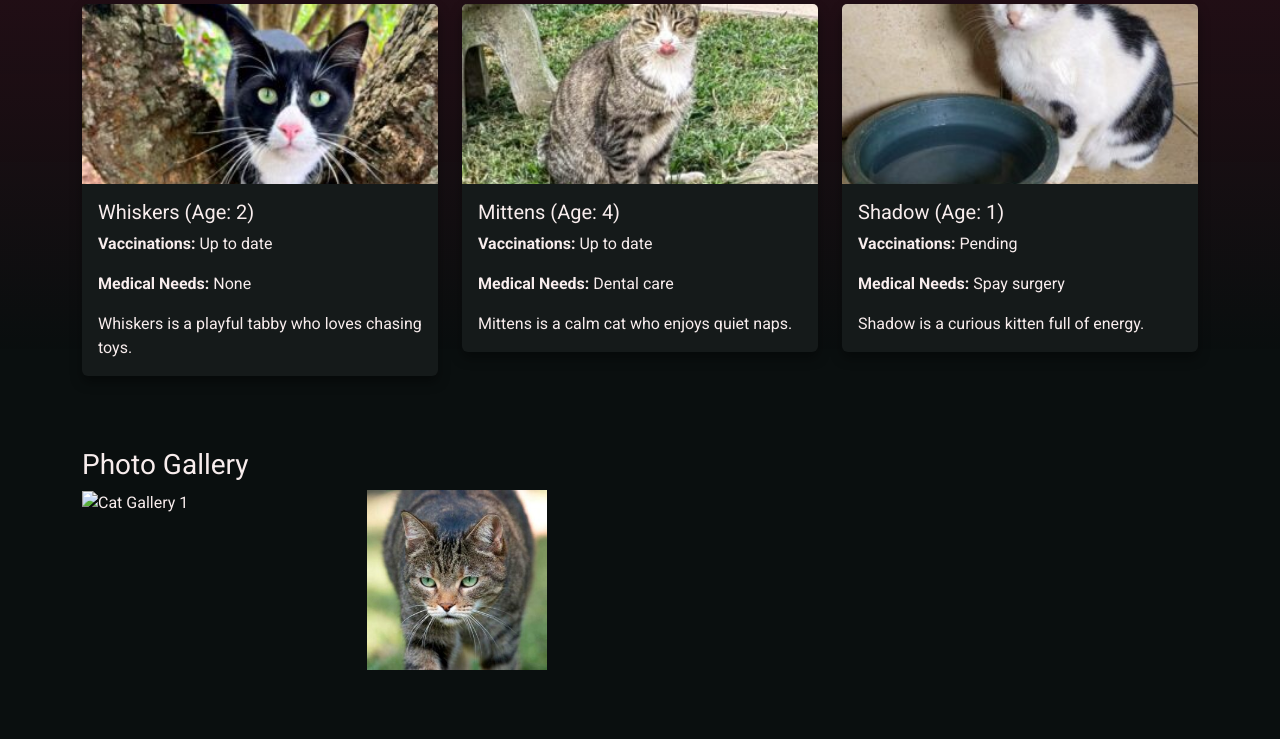
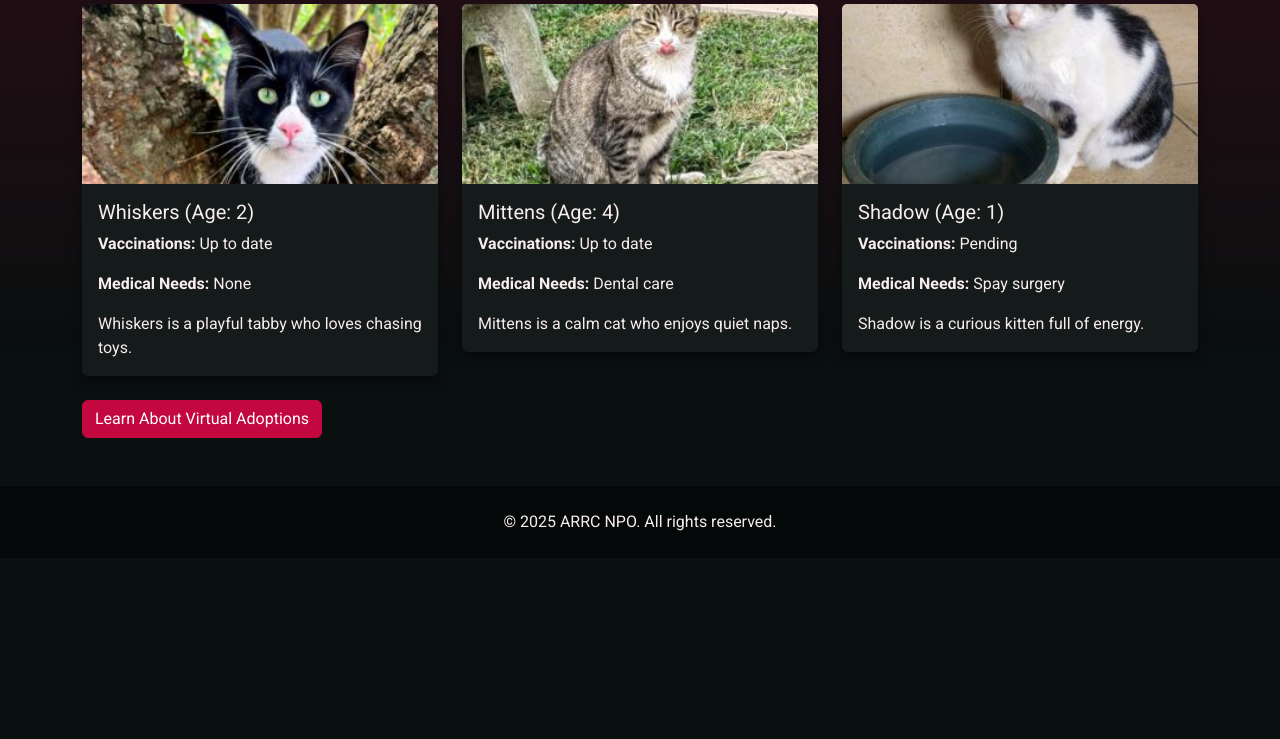
Before and after one commit to ST10266284/arrc-npo-static, a plain HTML site: page Cats.html in a window 1280 px wide. Shown: the part 206-945 px from the top of the page. After the commit the page ends 800 px from the top, so only its background shows below. Drawn offline with nearby package versions, Linux system fonts and the light colour scheme.

Commit message:
Fix form redirect, add _redirects, remove cat gallery

```diff
--- a/Cats.html
+++ b/Cats.html
@@ -88,19 +88,6 @@
                     </div>
                 </div>
             </div>
-            <section class="gallery my-5 animate__animated animate__fadeInUp">
-                <h3 class="animate__animated animate__flipInX">Photo Gallery</h3>
-                <div class="row">
-                    <div class="col-md-3 col-sm-6 mb-4">
-                        <img src="不会显示任何图像，但会保留占位符以确保布局正确。images/cat4.jpg"
-                            class="img-fluid gallery-image animate__animated animate__tada" alt="Cat Gallery 1" />
-                    </div>
-                    <div class="col-md-3 col-sm-6 mb-4">
-                        <img src="images/cat5.jpg" class="img-fluid gallery-image animate__animated animate__tada"
-                            alt="Cat Gallery 2" />
-                    </div>
-                </div>
-            </section>
             <a href="VirtualAdoption.html" class="btn btn-primary animate__animated animate__swing">Learn About Virtual
                 Adoptions</a>
         </div>
```
Also changed, not shown: Contact.html (+1 -1 lines), Volunteer.html (+1 -1 lines), images/cat4.jpg (deleted), images/cat5.jpg (deleted).
